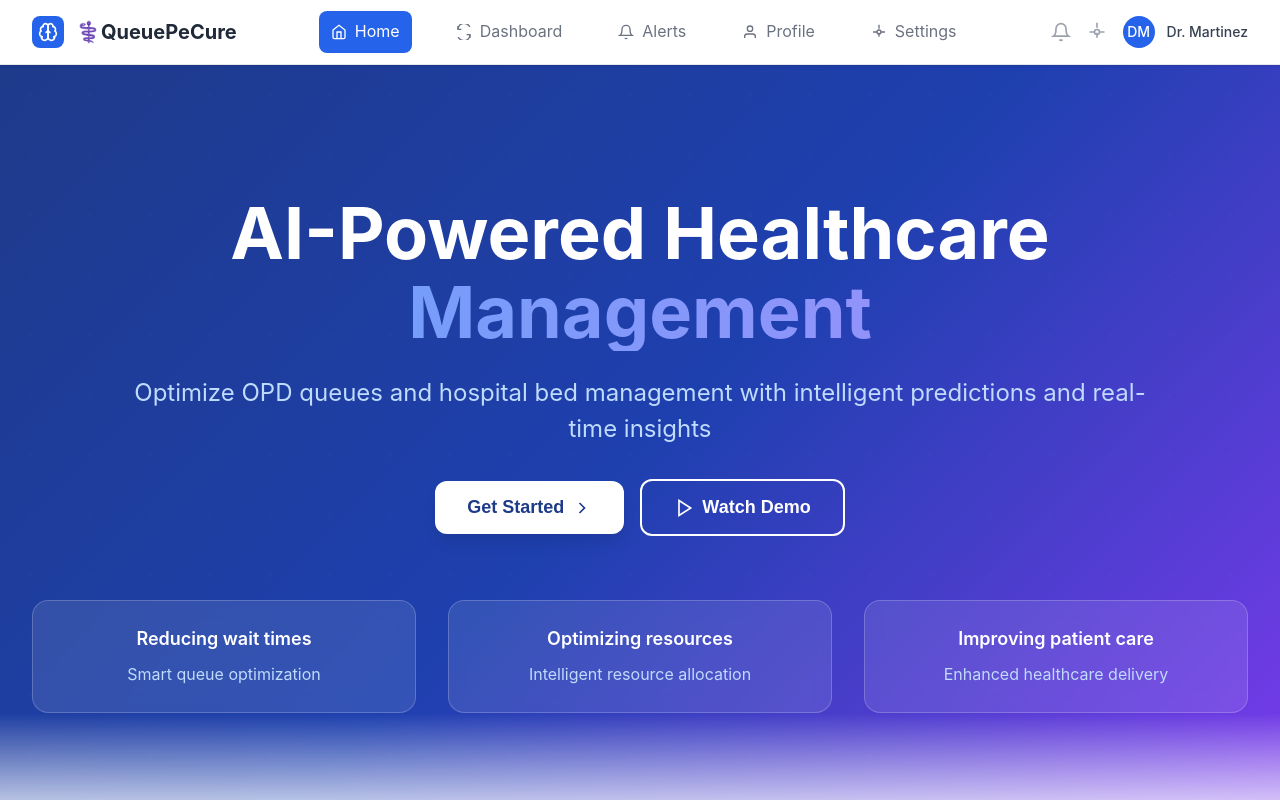
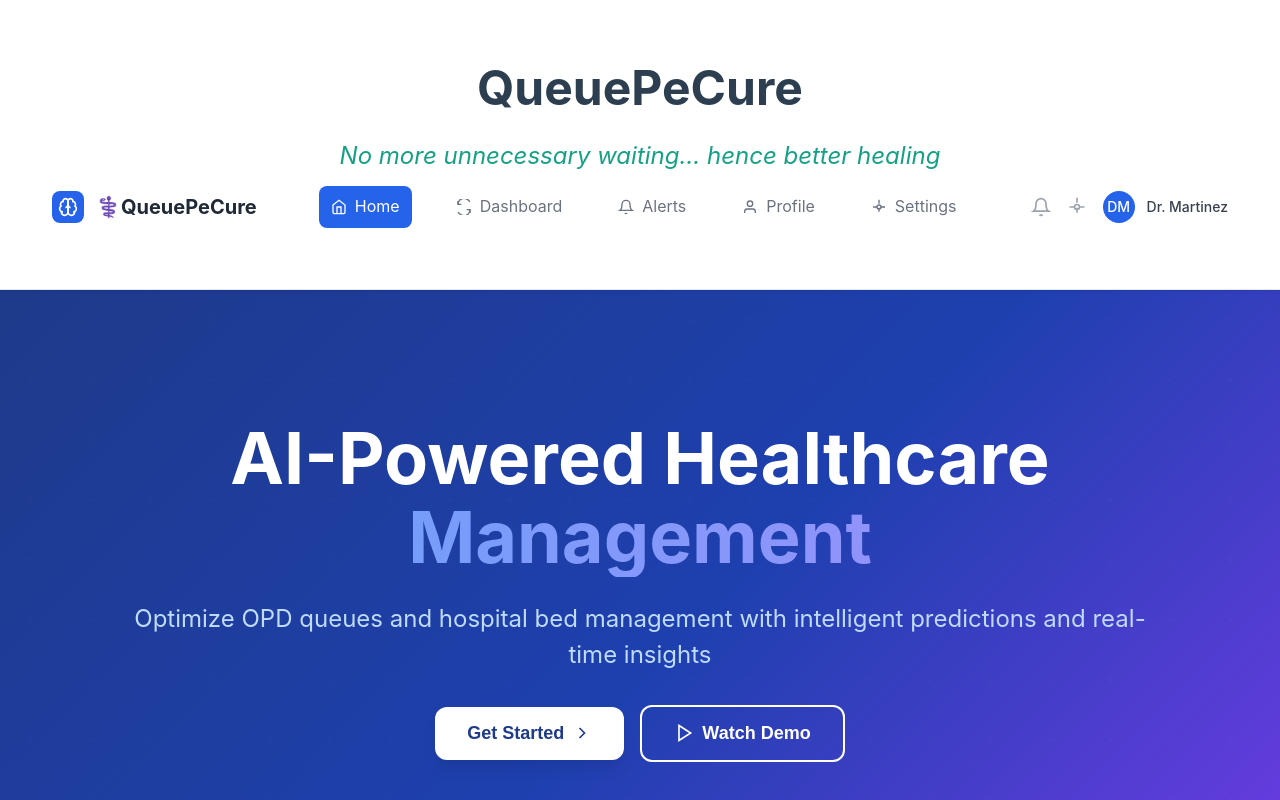
Before and after one commit to GuptaMohit-01/MediFlow, a plain HTML site: page index.html in a window 1280 px wide. Shown: the top 800 px of the page. Drawn offline with Linux system fonts and the light colour scheme.

Commit message:
Tag line added

```diff
--- a/index.html
+++ b/index.html
@@ -10,6 +10,8 @@
 <body>
     <!-- Header -->
     <header class="header">
+        <h1>QueuePeCure</h1>
+        <p class="tagline">No more unnecessary waiting… hence better healing</p>
         <div class="container">
             <div class="header-content">
                 <!-- Logo -->
@@ -28,6 +30,7 @@
                         </svg>
                     </div>
                     <span class="logo-text">⚕️QueuePeCure</span>
+
                 </div>
 
                 <!-- Desktop Navigation -->
--- a/styles.css
+++ b/styles.css
@@ -44,6 +44,22 @@ body {
     top: 0;
     z-index: 50;
 }
+header {
+    text-align: center;
+    padding: 50px 20px;
+    background-color: #f0f8ff;
+  }
+  h1 {
+    font-size: 3em;
+    margin-bottom: 10px;
+    color: #2c3e50;
+  }
+  .tagline {
+    font-size: 1.5em;
+    font-style: italic;
+    color: #16a085;
+  }
+
 
 .header-content {
     display: flex;
```
